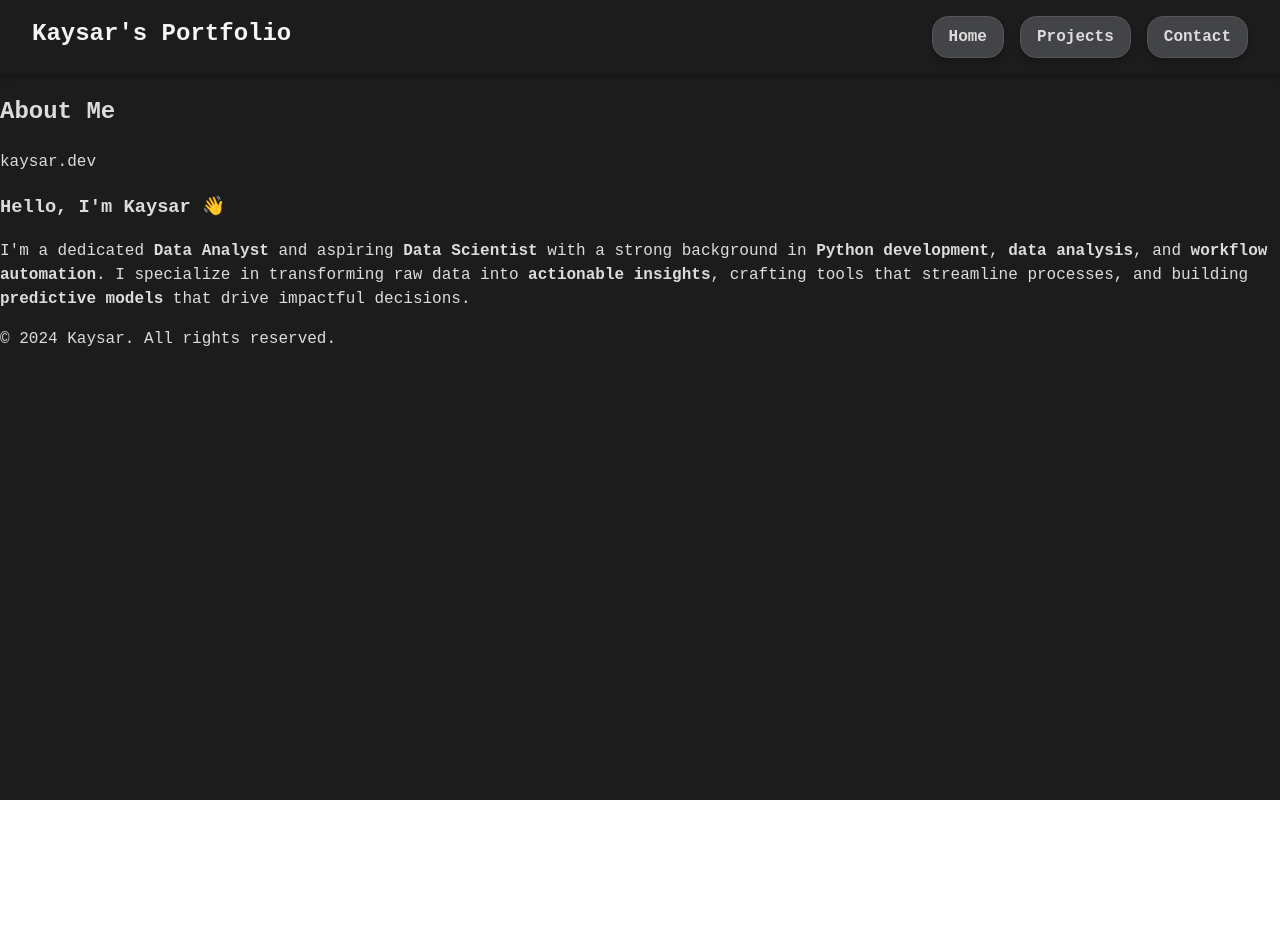
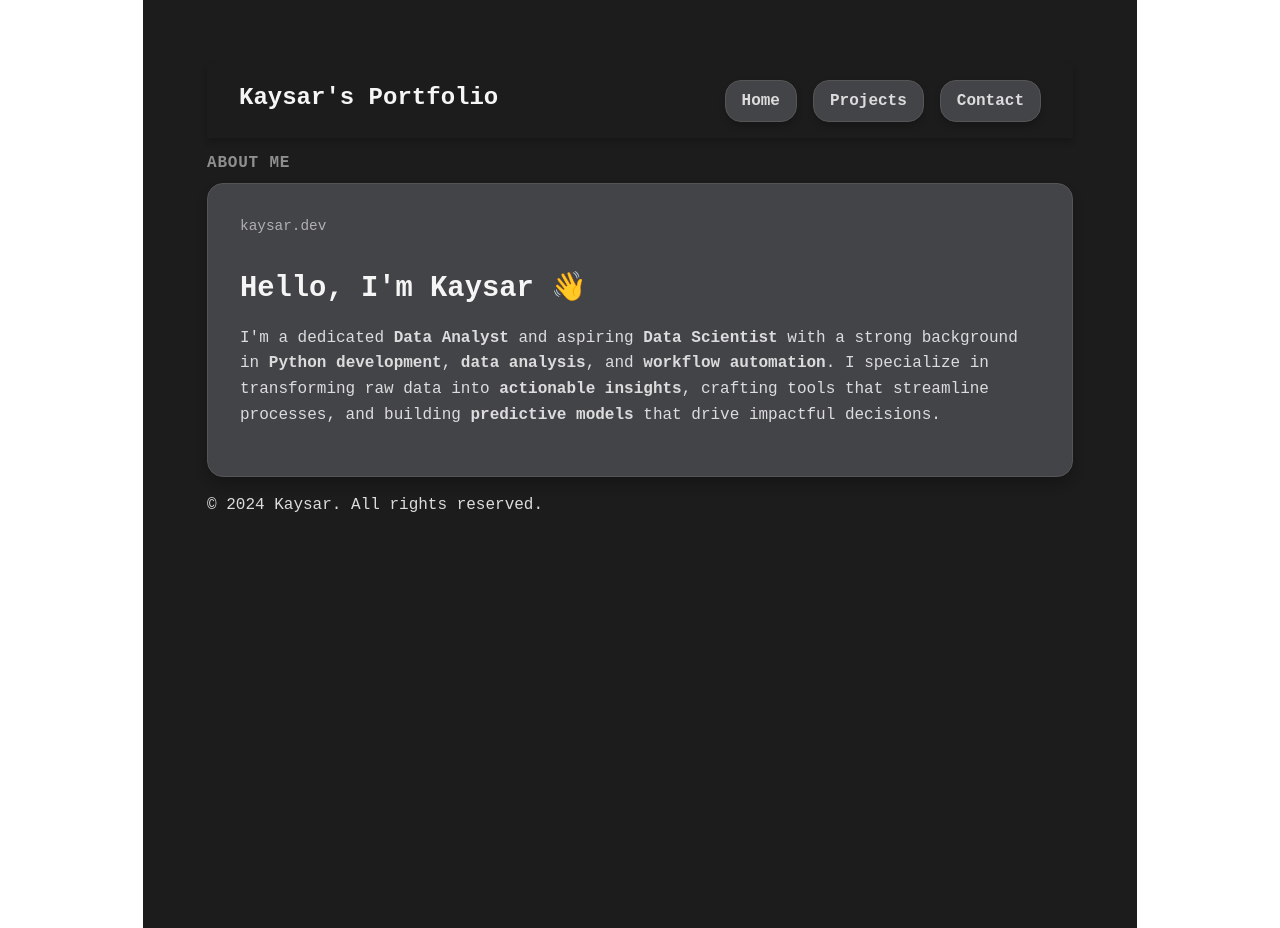
Before and after one commit to IbrahimKB/porfolio-v2, a React (Vite) app: page / in a window 1280 px wide. Before the commit the page ends 800 px from the top, so only its background shows below. Built offline with nearby package versions, Linux system fonts and the light colour scheme.

Commit message:
readjust navi bar

```diff
--- a/src/App.css
+++ b/src/App.css
@@ -2,11 +2,11 @@
 #root {
   max-width: 1280px;
   margin: 0 auto;
-  padding: 0;
+  padding: 2rem;
   font-family: "Courier New", Courier, monospace;
-  color: #dcdcdc;
-  background-color: #1c1c1c; /* Dark gray background */
-  min-height: 100vh;
+  color: #dcdcdc; /* Light gray text */
+  background-color: #1c1c1c; /* Very dark gray background */
+  min-height: 100vh; /* Full viewport height */
 }
 
 /* Navigation Bar */
@@ -61,3 +61,69 @@
   background-color: #55585c; /* Slightly lighter hover effect */
   transform: translateY(-2px);
 }
+
+
+
+
+/* Subtitle Styling */
+.subtitle {
+  font-size: 1rem;
+  color: #8f8f8f; /* Muted gray for subtitles */
+  text-transform: uppercase;
+  letter-spacing: 0.05em;
+  margin-bottom: 0.5rem;
+}
+
+/* Bubble Effect */
+.bubble {
+  background-color: #424448; /* Muted mid-gray bubble */
+  border: 1px solid #555;    /* Slightly darker border */
+  border-radius: 16px;
+  padding: 2rem;
+  box-shadow: 0 8px 12px rgba(0, 0, 0, 0.2); /* Soft shadow */
+  max-width: 800px;
+  margin: 0 auto; /* Centered */
+  text-align: left;
+}
+
+/* Small Title */
+.small-title {
+  font-size: 0.9rem;
+  color: #b0b0b0; /* Slightly muted gray text */
+  display: block;
+  margin-bottom: 0.5rem;
+}
+
+/* Heading inside Bubble */
+.bubble-heading {
+  font-size: 1.8rem;
+  font-weight: bold;
+  margin-bottom: 1rem;
+  color: #f5f5f5; /* Very light gray heading */
+}
+
+/* Paragraph Styling */
+.bubble p {
+  line-height: 1.6;
+  color: #dcdcdc; /* Light gray for paragraphs */
+  margin-bottom: 1rem;
+}
+
+/* CTA Button */
+.cta-button {
+  display: inline-block;
+  margin-top: 1rem;
+  padding: 0.6rem 1.5rem;
+  background-color: #55585c; /* Slightly lighter gray for button */
+  color: #f5f5f5; /* Light text */
+  border-radius: 50px;
+  text-decoration: none;
+  font-weight: bold;
+  font-family: "Courier New", Courier, monospace;
+  transition: background-color 0.3s ease, transform 0.2s ease;
+}
+
+.cta-button:hover {
+  background-color: #6a6d72; /* Hover effect with lighter gray */
+  transform: translateY(-3px);
+}
```
